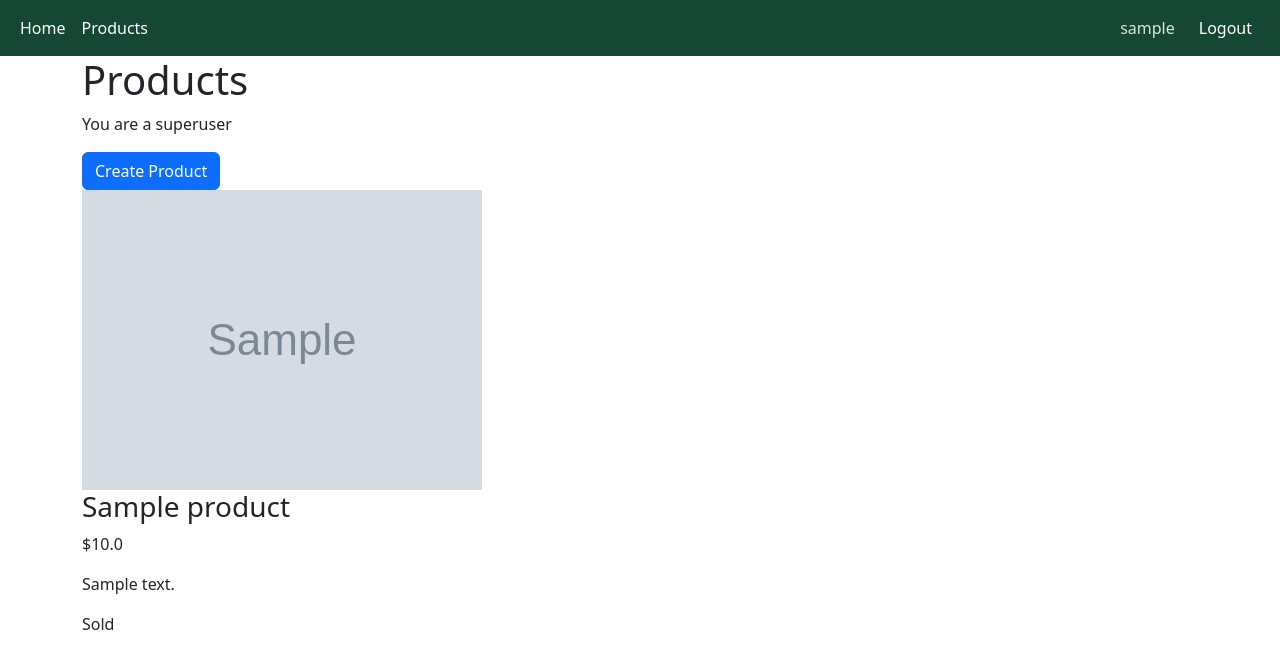
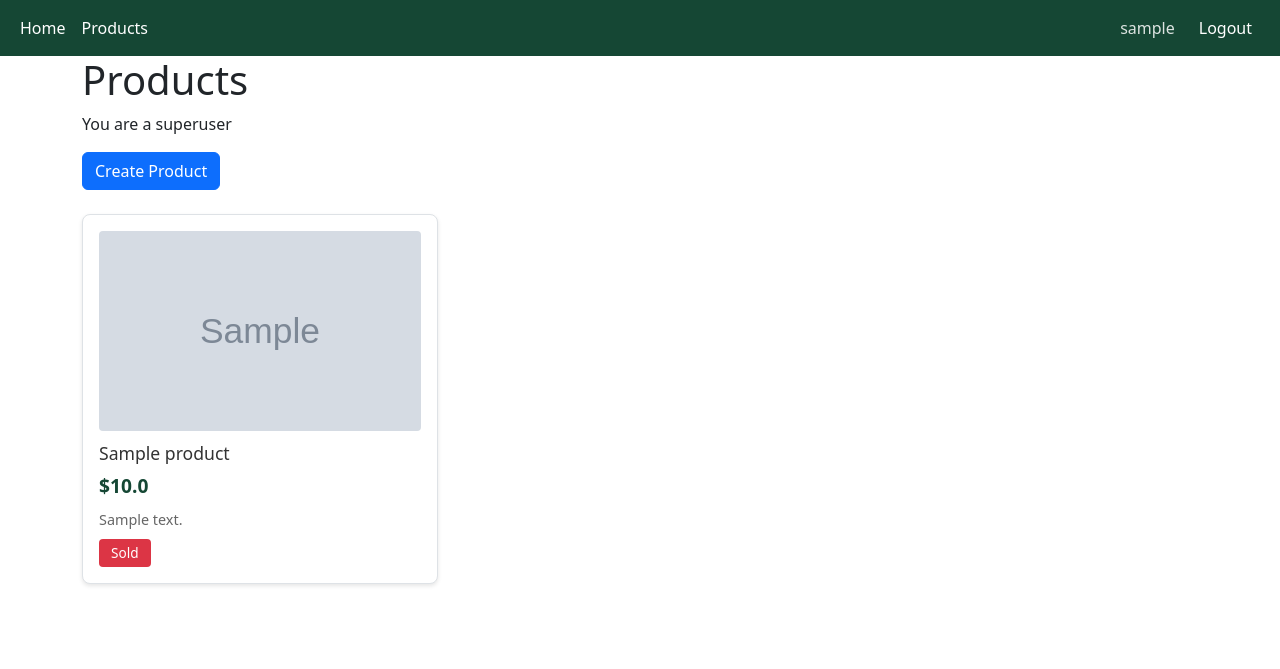
Before and after one commit to aaron-d-e/bu-marketplace, a Django app: page /products/ in a window 1280 px wide. Shown: the top 669 px of the page. Run offline with Django 5.2, Linux system fonts and the light colour scheme; a user stored in the database is signed in; tables that the repository leaves empty hold one stand-in row (values such as "Sample post"); grey boxes marked "Sample" are stand-in pictures.

Commit message:
encapsulated css into a sep dir

```diff
--- /dev/null
+++ b/market_app/static/css/app.css
@@ -0,0 +1,118 @@
+:root {
+  --bu-green: #154734;
+  --bu-green-hover: #1a5a42;
+  --bu-gold: #FFB81C;
+  --white: #FFFFFF;
+}
+
+/* Navbar styles */
+.navbar-bu {
+  background-color: var(--bu-green) !important;
+}
+
+.navbar-bu .nav-link {
+  color: var(--white) !important;
+  font-weight: 500;
+  padding: 0.5rem 1rem;
+  transition: color 0.2s ease;
+}
+
+.navbar-bu .nav-link:hover,
+.navbar-bu .nav-link:focus {
+  color: var(--bu-gold) !important;
+}
+
+.navbar-bu .navbar-text {
+  color: rgba(255, 255, 255, 0.85);
+  margin-right: 0.5rem;
+}
+
+.navbar-bu .btn-logout {
+  color: var(--white) !important;
+  background: transparent;
+  border: none;
+  font-weight: 500;
+  padding: 0.5rem 1rem;
+  transition: color 0.2s ease;
+  cursor: pointer;
+}
+
+.navbar-bu .btn-logout:hover {
+  color: var(--bu-gold) !important;
+}
+
+/* Button styles */
+.btn-bu {
+  background-color: var(--bu-green);
+  border-color: var(--bu-green);
+  color: var(--white);
+}
+
+.btn-bu:hover {
+  background-color: var(--bu-green-hover);
+  border-color: var(--bu-green-hover);
+  color: var(--bu-gold);
+}
+
+/* Products grid */
+.products-list {
+  display: grid;
+  grid-template-columns: repeat(auto-fill, minmax(280px, 1fr));
+  gap: 1.5rem;
+  padding: 1.5rem 0;
+}
+
+.product-card {
+  background: var(--white);
+  border: 1px solid #dee2e6;
+  border-radius: 8px;
+  padding: 1rem;
+  box-shadow: 0 2px 4px rgba(0, 0, 0, 0.1);
+  transition: transform 0.2s ease, box-shadow 0.2s ease;
+}
+
+.product-card:hover {
+  transform: translateY(-4px);
+  box-shadow: 0 4px 12px rgba(0, 0, 0, 0.15);
+}
+
+.product-card img {
+  width: 100%;
+  height: 200px;
+  object-fit: cover;
+  border-radius: 4px;
+  margin-bottom: 0.75rem;
+}
+
+.product-card h3 {
+  margin: 0 0 0.5rem;
+  font-size: 1.1rem;
+  color: #333;
+}
+
+.product-card .price {
+  font-weight: 600;
+  color: var(--bu-green);
+  font-size: 1.2rem;
+  margin: 0.5rem 0;
+}
+
+.product-card .description {
+  color: #666;
+  font-size: 0.9rem;
+  margin: 0.5rem 0;
+  display: -webkit-box;
+  -webkit-line-clamp: 3;
+  -webkit-box-orient: vertical;
+  overflow: hidden;
+}
+
+.product-card .sold-badge {
+  display: inline-block;
+  background-color: #dc3545;
+  color: white;
+  padding: 0.25rem 0.75rem;
+  border-radius: 4px;
+  font-size: 0.85rem;
+  font-weight: 500;
+}
--- a/market_app/templates/main/base.html
+++ b/market_app/templates/main/base.html
@@ -1,3 +1,4 @@
+{% load static %}
 <!DOCTYPE html>
 <html lang="en">
 
@@ -7,54 +8,8 @@
   <meta name="viewport" content="width=device-width, initial-scale=1.0">
   <link href="https://cdn.jsdelivr.net/npm/bootstrap@5.3.8/dist/css/bootstrap.min.css" rel="stylesheet"
     integrity="sha384-sRIl4kxILFvY47J16cr9ZwB07vP4J8+LH7qKQnuqkuIAvNWLzeN8tE5YBujZqJLB" crossorigin="anonymous">
+  <link rel="stylesheet" href="{% static 'css/app.css' %}">
   <title>{% block title %}My Site{% endblock %}</title>
-  <style>
-    :root {
-      --bu-green: #154734;
-      --bu-green-hover: #1a5a42;
-      --bu-gold: #FFB81C;
-      --white: #FFFFFF;
-    }
-    .navbar-bu {
-      background-color: var(--bu-green) !important;
-    }
-    .navbar-bu .nav-link {
-      color: var(--white) !important;
-      font-weight: 500;
-      padding: 0.5rem 1rem;
-      transition: color 0.2s ease;
-    }
-    .navbar-bu .nav-link:hover,
-    .navbar-bu .nav-link:focus {
-      color: var(--bu-gold) !important;
-    }
-    .navbar-bu .navbar-text {
-      color: rgba(255, 255, 255, 0.85);
-      margin-right: 0.5rem;
-    }
-    .navbar-bu .btn-logout {
-      color: var(--white) !important;
-      background: transparent;
-      border: none;
-      font-weight: 500;
-      padding: 0.5rem 1rem;
-      transition: color 0.2s ease;
-      cursor: pointer;
-    }
-    .navbar-bu .btn-logout:hover {
-      color: var(--bu-gold) !important;
-    }
-    .btn-bu {
-      background-color: var(--bu-green);
-      border-color: var(--bu-green);
-      color: var(--white);
-    }
-    .btn-bu:hover {
-      background-color: var(--bu-green-hover);
-      border-color: var(--bu-green-hover);
-      color: var(--bu-gold);
-    }
-  </style>
 </head>
 
 <body>
```
